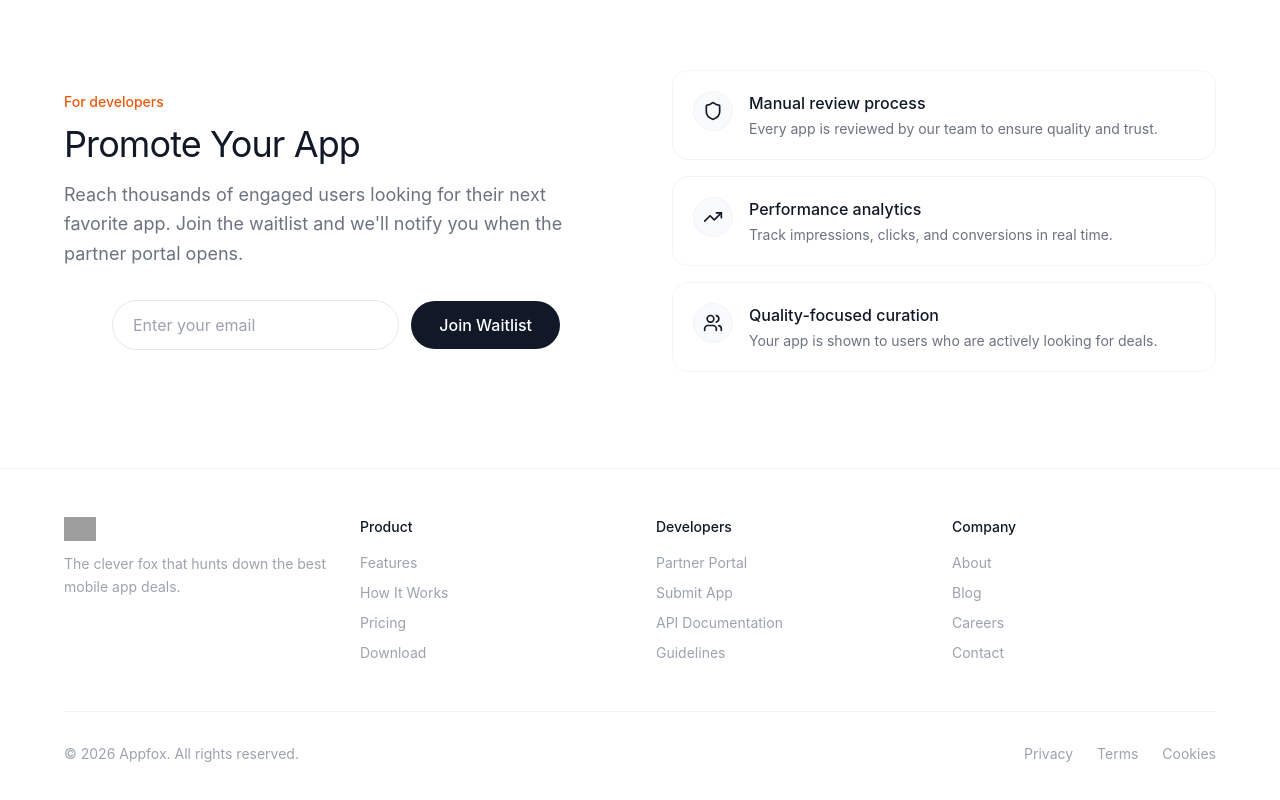
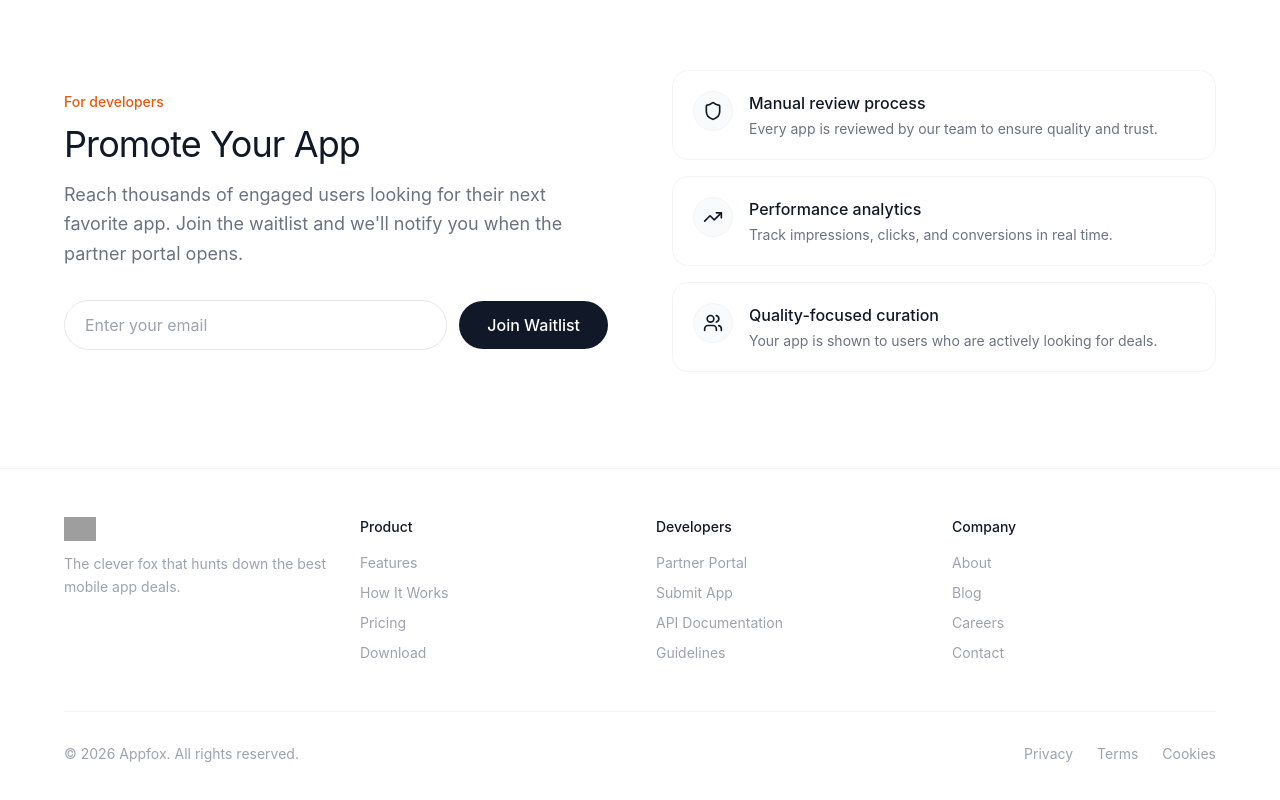
Before and after one commit to Choie-Products/appfox-landing-page, a Next.js app: page / in a window 1280 px wide. Shown: the part 1990-2790 px from the top of the page. Built offline with nearby package versions, Linux system fonts and the light colour scheme; grey boxes are pictures that could not be loaded; a web font is replaced by a local one.

Commit message:
Fix WaitlistForm to accept fullWidth prop
Co-Authored-By: Claude Opus 4.6 <noreply@anthropic.com>

```diff
--- a/components/waitlist-form.tsx
+++ b/components/waitlist-form.tsx
@@ -2,7 +2,7 @@
 
 import { useState, FormEvent } from 'react';
 
-export default function WaitlistForm() {
+export default function WaitlistForm({ fullWidth = false }: { fullWidth?: boolean }) {
   const [email, setEmail] = useState('');
   const [state, setState] = useState<'idle' | 'loading' | 'success'>('idle');
   const [message, setMessage] = useState('');
@@ -47,7 +47,7 @@ export default function WaitlistForm() {
 
   return (
     <div>
-      <form onSubmit={handleSubmit} className="flex flex-col sm:flex-row items-center gap-3 max-w-md mx-auto">
+      <form onSubmit={handleSubmit} className={`flex flex-col sm:flex-row items-center gap-3${fullWidth ? '' : ' max-w-md mx-auto'}`}>
         <input
           type="email"
           placeholder="Enter your email"
```
